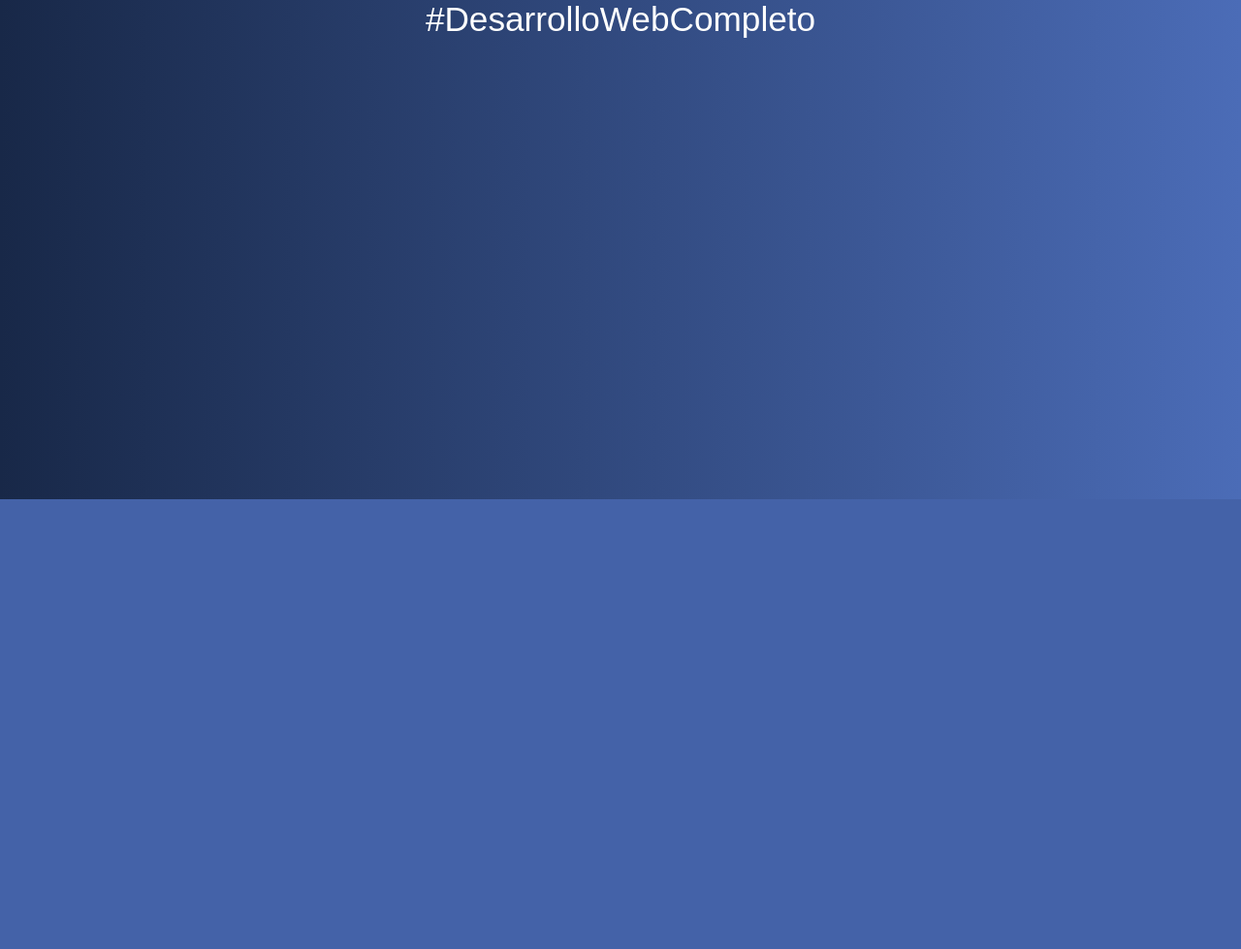
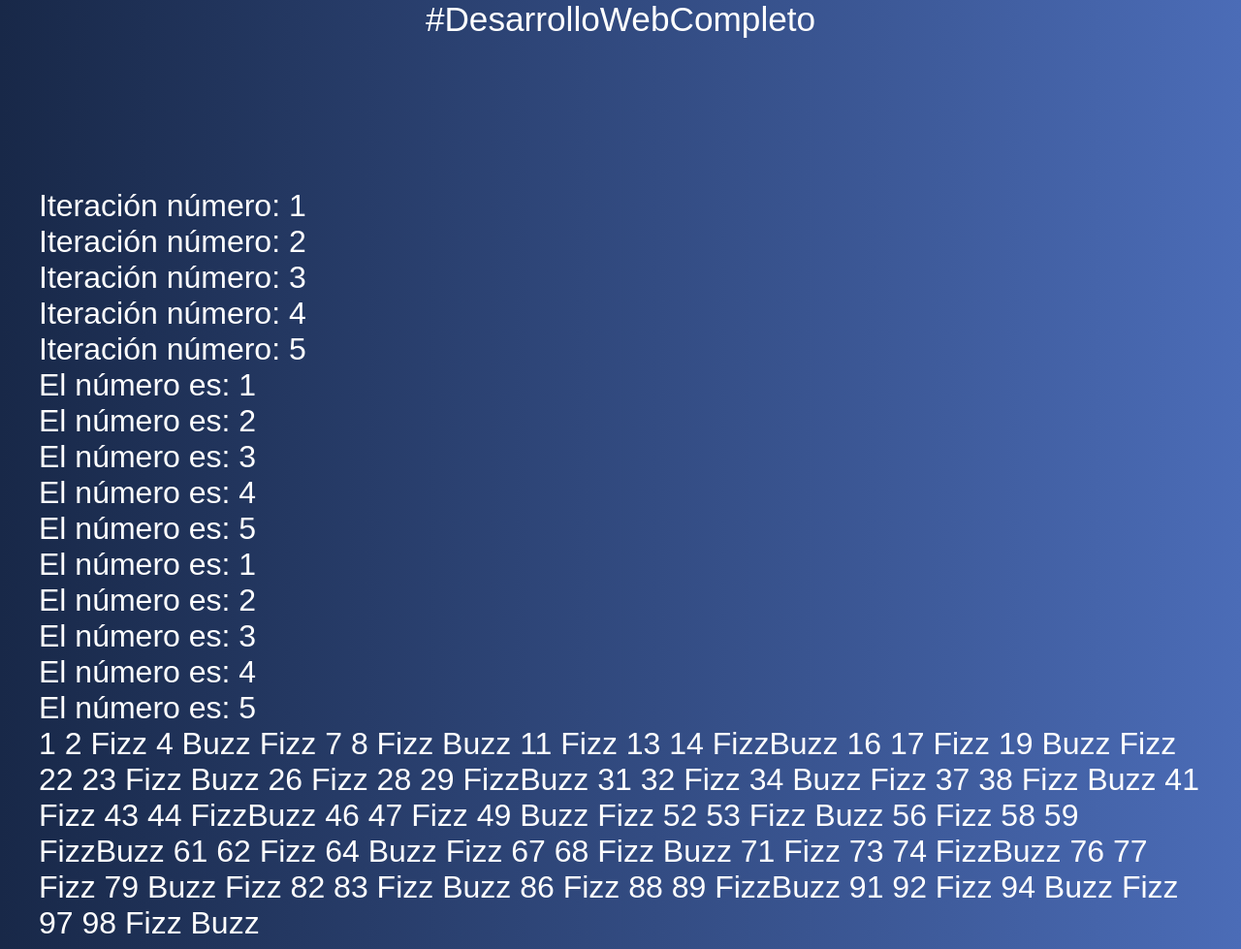
Before and after one commit to patxiarana/PHP-Course, a PHP site: page /13-loops.php in a window 1280 px wide. Shown: the part 285-1264 px from the top of the page at 97% size. Before the commit the page ends 800 px from the top, so only its background shows below. Run offline with PHP 8.4, Linux system fonts and the light colour scheme.

Commit message:
loops php

```diff
--- a/IntroduccionPHP_inicio/13-loops.php
+++ b/IntroduccionPHP_inicio/13-loops.php
@@ -1,6 +1,35 @@
 <?php include 'includes/header.php';
 
+// For
+for ($i = 1; $i <= 5; $i++) {
+    echo "Iteración número: $i<br>";
+}
 
+// Do While
+$num = 1;
+do {
+    echo "El número es: $num<br>";
+    $num++;
+} while ($num <= 5);
 
+// While
+$num = 1;
+while ($num <= 5) {
+    echo "El número es: $num<br>";
+    $num++;
+}
+//Fizz BUZZ
+
+for ($i = 1; $i <= 100; $i++) {
+    if ($i % 3 == 0 && $i % 5 == 0) {
+        echo "FizzBuzz ";
+    } elseif ($i % 3 == 0) {
+        echo "Fizz ";
+    } elseif ($i % 5 == 0) {
+        echo "Buzz ";
+    } else {
+        echo "$i ";
+    }
+}
 
 include 'includes/footer.php';
```
